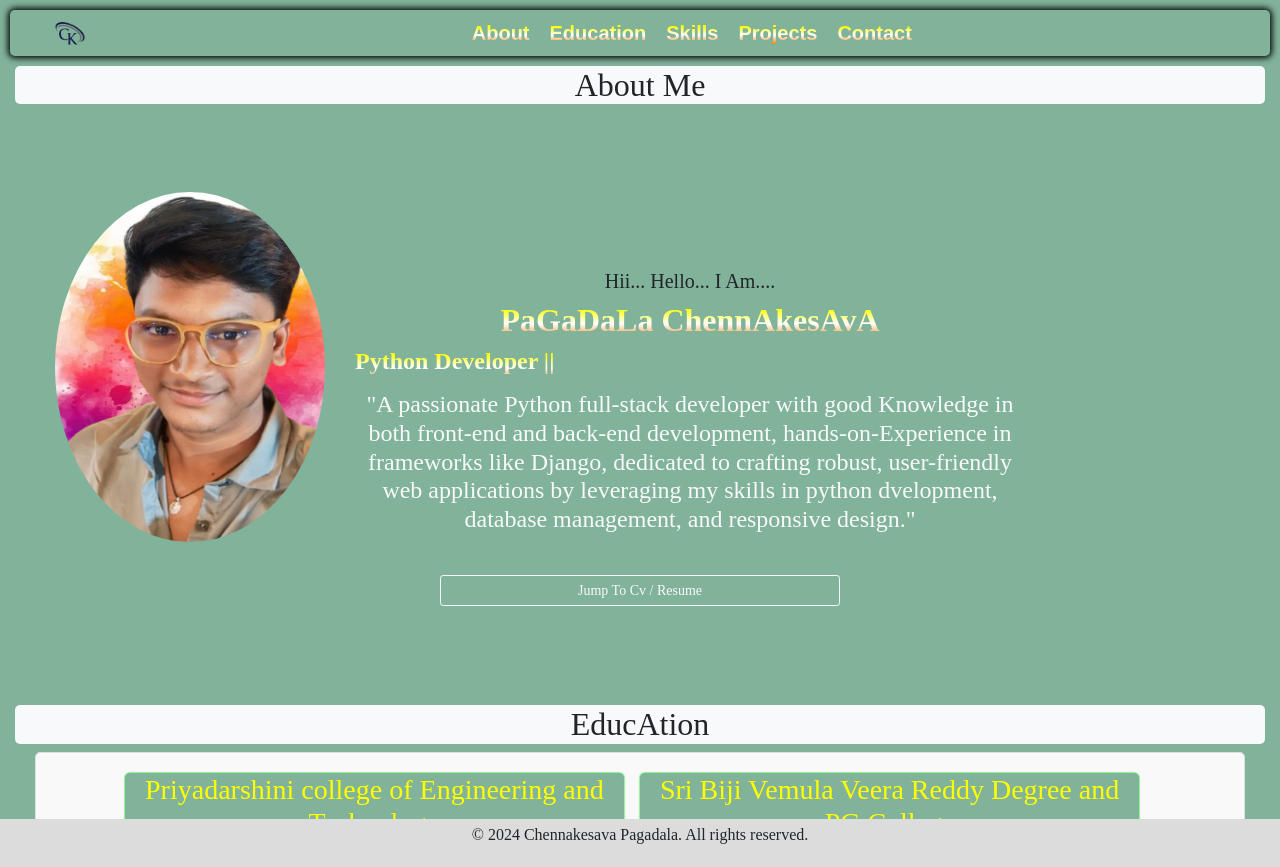
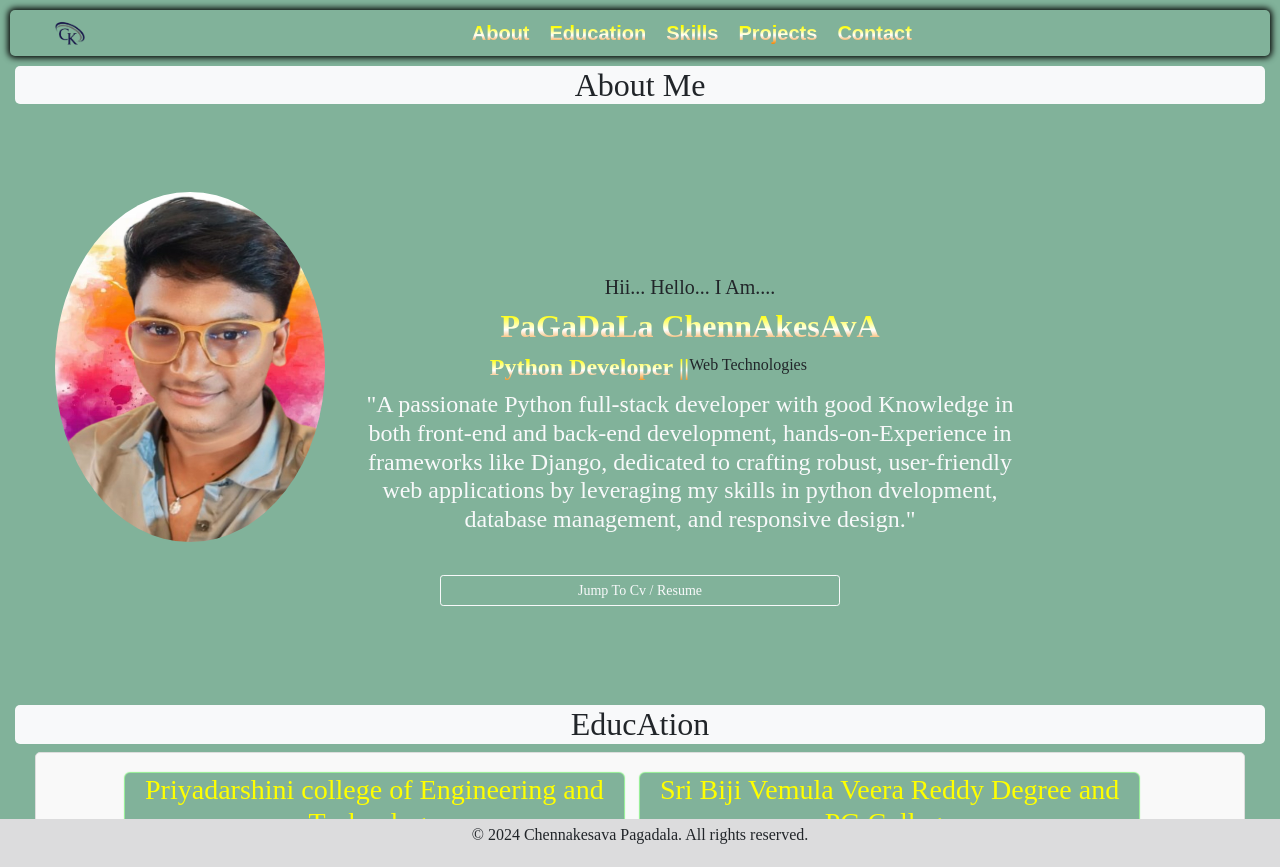
Before and after one commit to chennakesavapagadala/ck-portfolio, a React (Create React App) app: page / in a window 1280 px wide. Built offline with nearby package versions, Linux system fonts and the light colour scheme.

Commit message:
Update About.js

```diff
--- a/src/components/About.js
+++ b/src/components/About.js
@@ -11,16 +11,16 @@
           <div className='col-md-7 d-flex flex-column justify-content-end ' >
            <h5 className=''> Hii... Hello... I Am....</h5>
             <h2 className='name text-center'>PaGaDaLa ChennAkesAvA</h2>
-            <div className='d-flex flex-row'>
-              <h4 className='role'>Python Developer ||</h4>
-              <h5>
-                <marquee className="marqu text-light" direction="up" scrollamount="3" onmouseover="Stop()"  style={styles.marqu}>
+            <div className='d-flex flex-row justify-content-center'>
+              <h4 className='role '>Python Developer ||</h4>
+              <div className="marquee-container text-left" style={styles.marqu}>
+                <div className="marquee-text ">
                   Web Technologies
-                  <br></br><br></br>
+                  <hr></hr>
                   Data Analytics Enthusiast
-                </marquee>
-              </h5>
-              <br></br>
+                </div>
+              </div>
+
             </div>
             <h4 className='text-light'>
               "A passionate Python full-stack developer with good Knowledge in both front-end and back-end development,
@@ -61,6 +61,9 @@
   },
   marqu:{
     maxHeight:'30px',
+    overflow: "hidden",
+    width: "30%",
+    whiteSpace: "nowrap",
   },
   resume:{
     textDecoration:'none',
```
